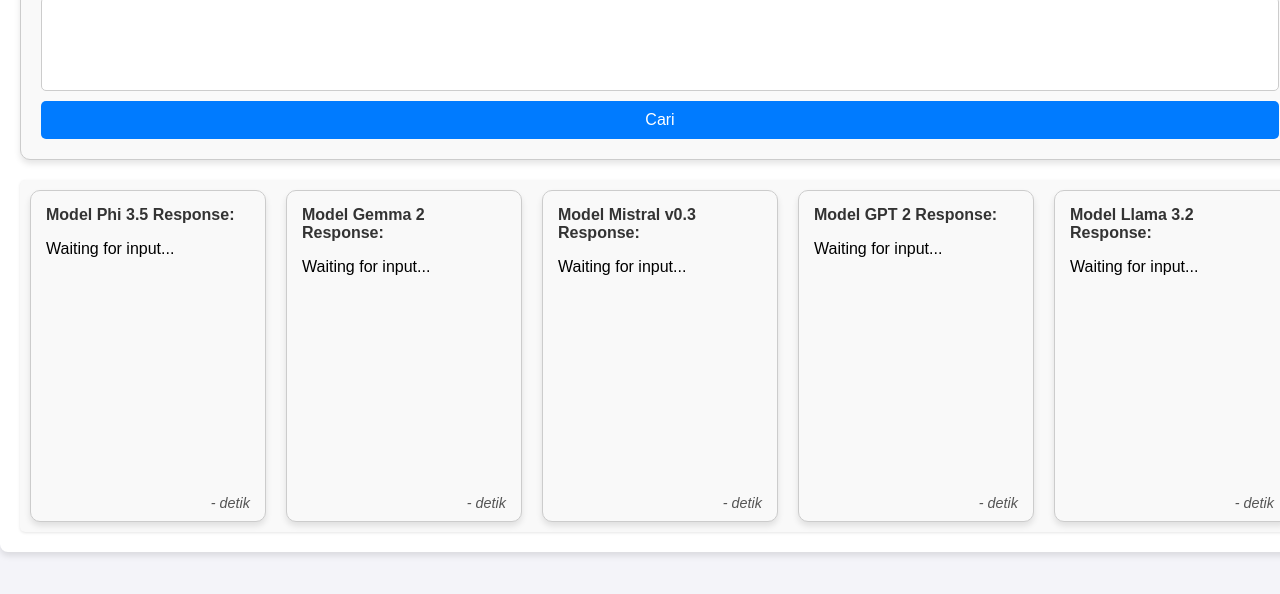
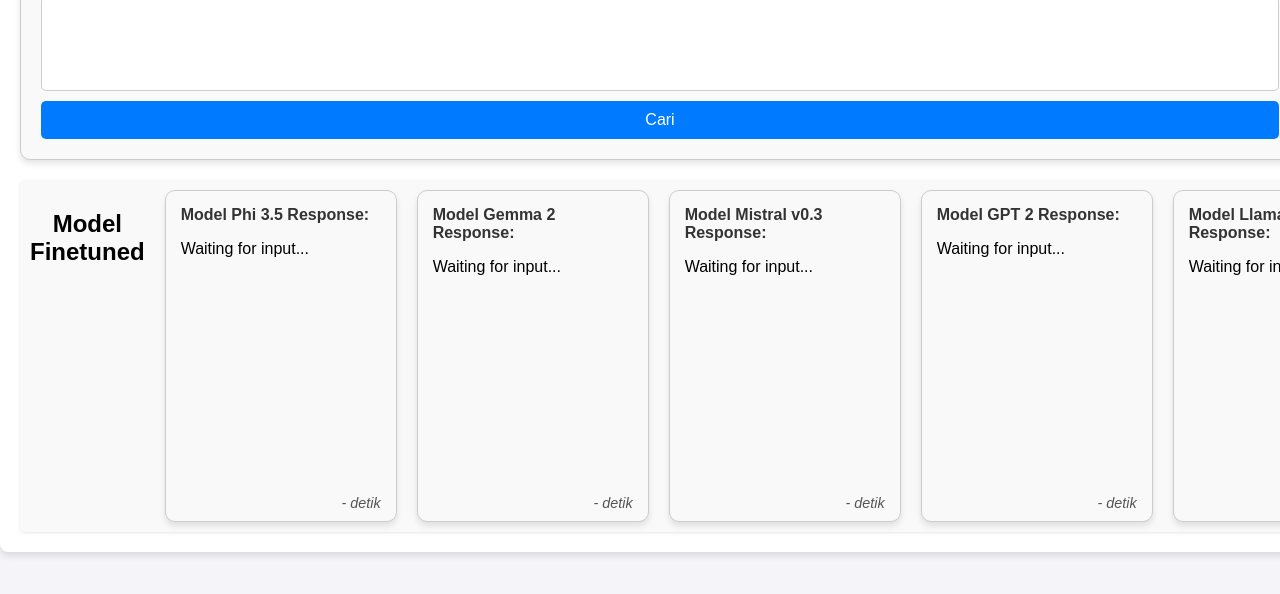
Before and after one commit to nandaarya/quran-chatbot, a website: page docs/index.html in a window 1280 px wide. Shown: the part 162-756 px from the top of the page. Drawn offline with Linux system fonts and the light colour scheme.

Commit message:
add header

```diff
--- a/docs/index.html
+++ b/docs/index.html
@@ -20,6 +20,7 @@
 
         <!-- AI Responses Section -->
         <div id="responseContainer">
+            <h2>Model Finetuned</h2>
             <div class="response-box" id="model1Response">
                 <strong>Model Phi 3.5 Response:</strong>
                 <p>Waiting for input...</p>
```
